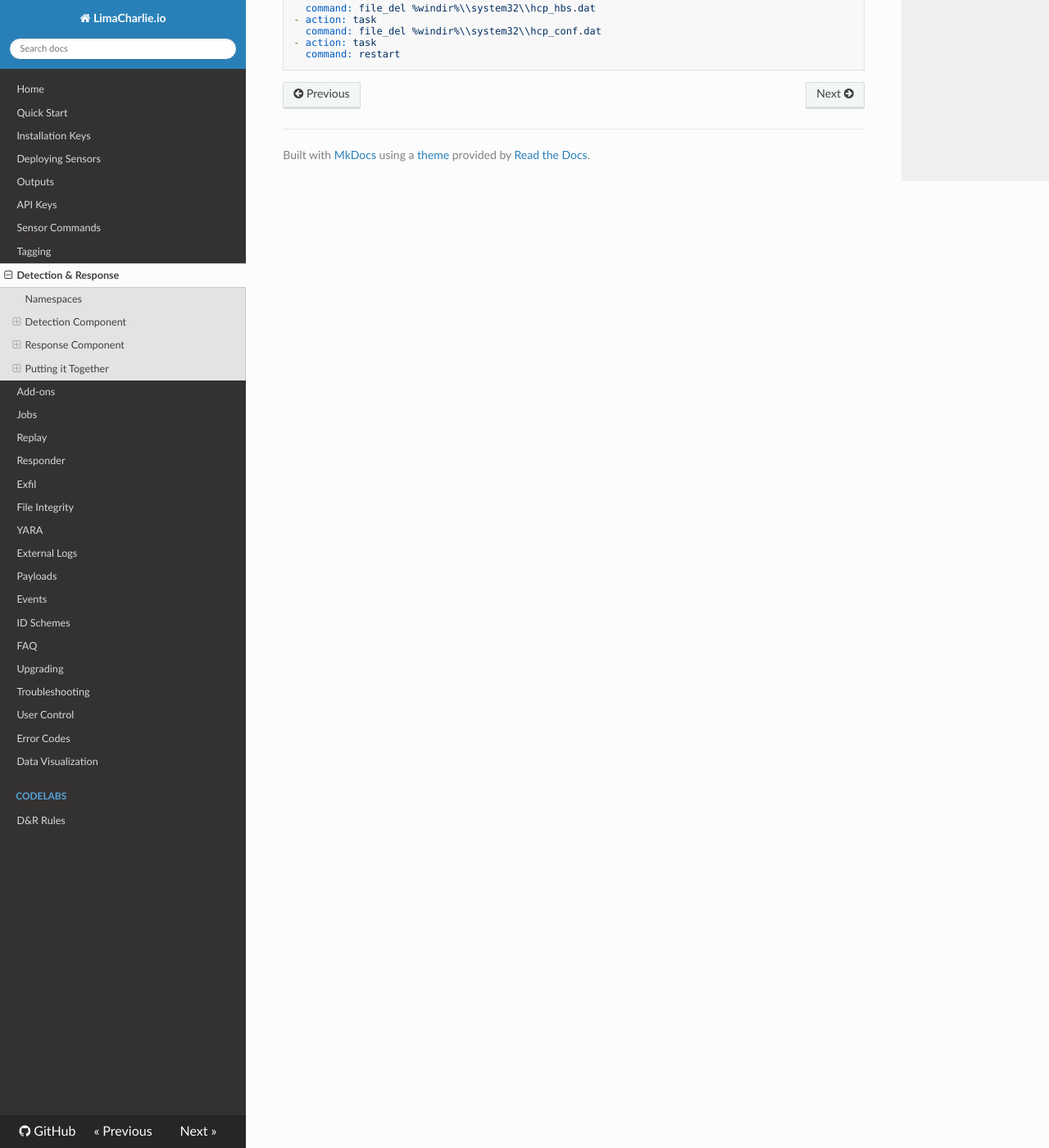
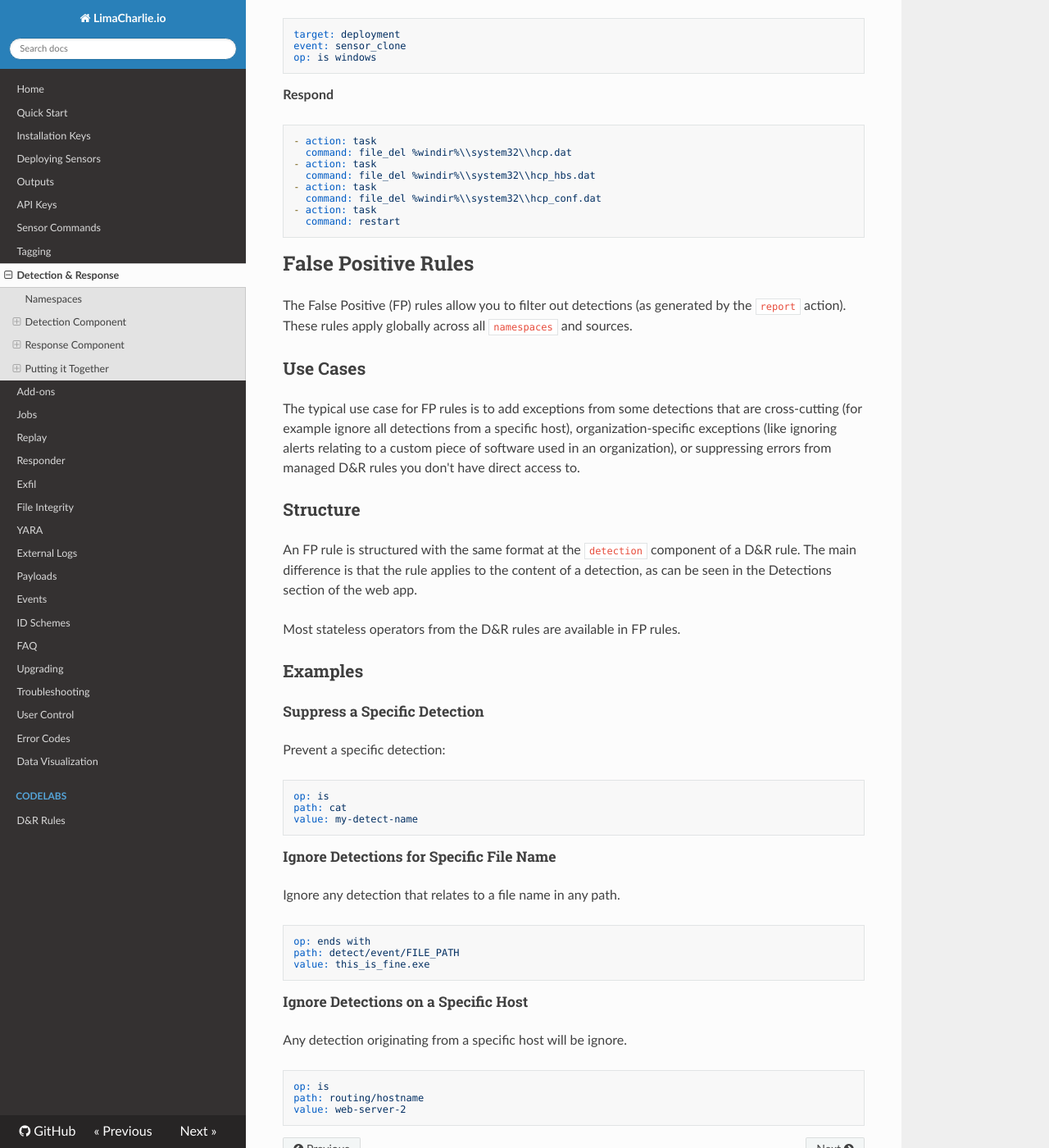
Before and after one commit to refractionPOINT/lce_doc, an MkDocs documentation site: the page built from docs/dr.md, in a window 1280 px wide and 1400 px high, scrolled down 19024 px. Shown: the whole window at 82% size. Built offline with MkDocs 1.6.1, drawn with Linux system fonts in a browser that asks for light colours; nearby versions of some CDN libraries; old or Windows-style settings are respelled for this version of MkDocs; some of the changed text lies outside the part shown.

Commit message:
Adding early info on new FP mechanism.

````diff
--- a/docs/dr.md
+++ b/docs/dr.md
@@ -1,4 +1,4 @@
-# Detection and Response
+# Detection and Response Rules
 
 [TOC]
 
@@ -797,3 +797,55 @@ op: is windows
 - action: task
   command: restart
 ```
+
+# False Positive Rules
+
+The False Positive (FP) rules allow you to filter out detections (as generated by the `report` action).
+These rules apply globally across all `namespaces` and sources.
+
+## Use Cases
+
+The typical use case for FP rules is to add exceptions from some detections that are cross-cutting (for
+example ignore all detections from a specific host), organization-specific exceptions (like ignoring
+alerts relating to a custom piece of software used in an organization), or suppressing errors from
+managed D&R rules you don't have direct access to.
+
+## Structure
+
+An FP rule is structured with the same format at the `detection` component of a D&R rule. The main
+difference is that the rule applies to the content of a detection, as can be seen in the Detections
+section of the web app.
+
+Most stateless operators from the D&R rules are available in FP rules.
+
+## Examples
+
+### Suppress a Specific Detection
+
+Prevent a specific detection:
+
+```yaml
+op: is
+path: cat
+value: my-detect-name
+```
+
+### Ignore Detections for Specific File Name
+
+Ignore any detection that relates to a file name in any path.
+
+```yaml
+op: ends with
+path: detect/event/FILE_PATH
+value: this_is_fine.exe
+```
+
+### Ignore Detections on a Specific Host
+
+Any detection originating from a specific host will be ignore.
+
+```yaml
+op: is
+path: routing/hostname
+value: web-server-2
+```
````
